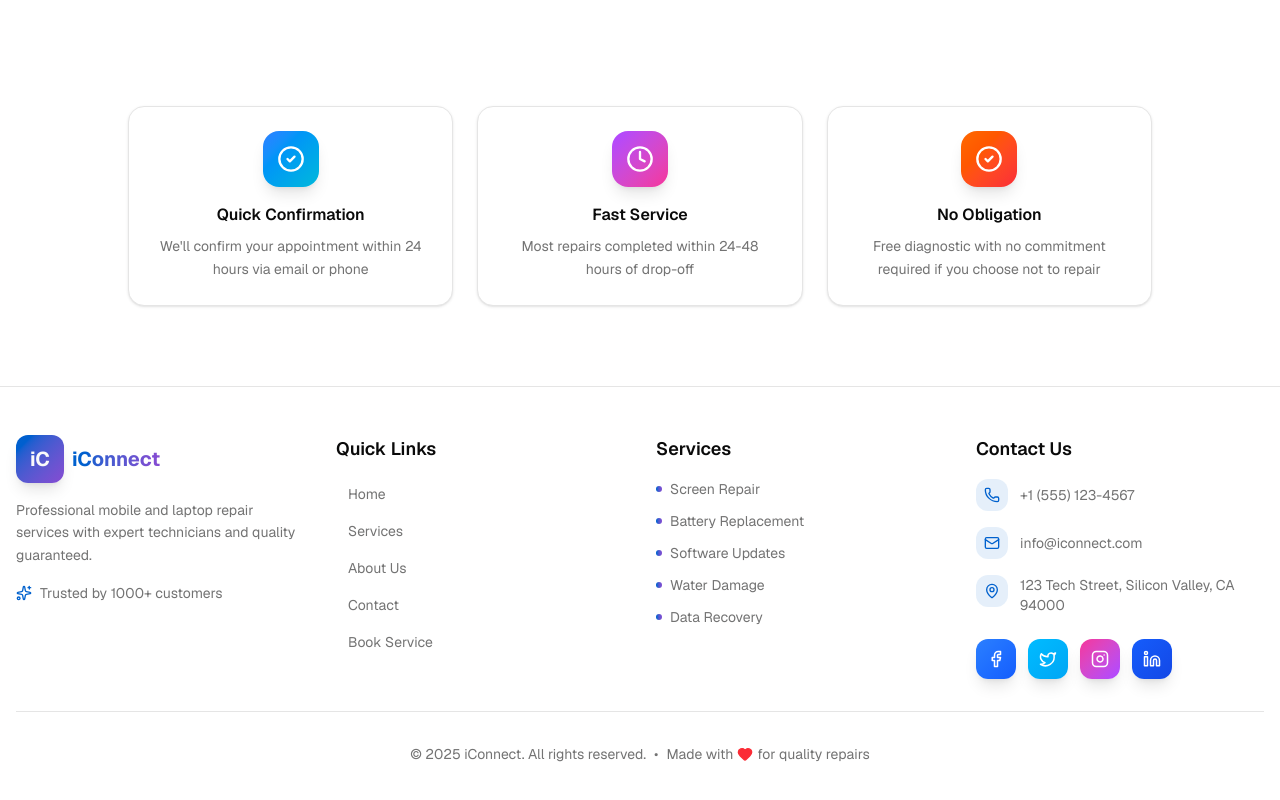
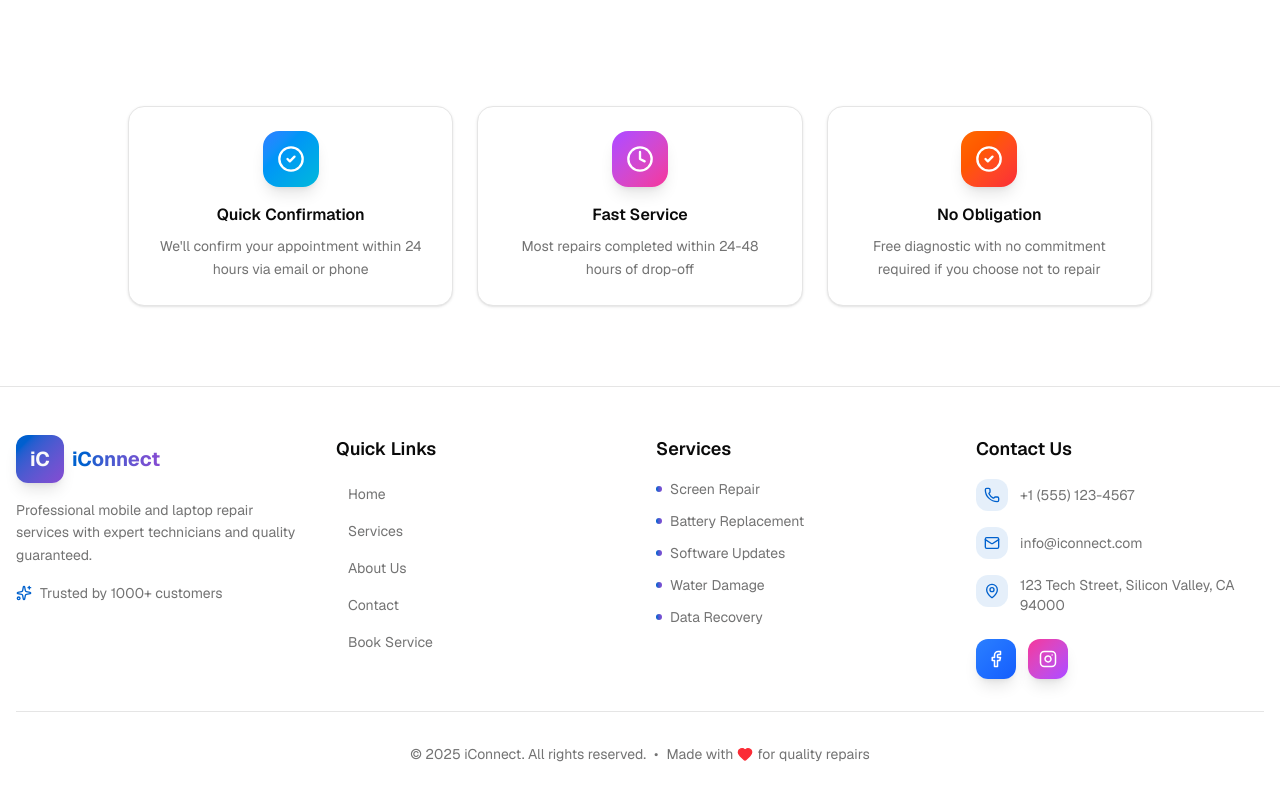
Before and after one commit to Arshad-Rahim/IConnect, a React (Vite) app: page /booking in a window 1280 px wide. Shown: the part 1688-2488 px from the top of the page. Built offline with nearby package versions, Linux system fonts and the light colour scheme; the HTML template or start-up script is replaced by a standard one.

Commit message:
updated the link of the socila media

```diff
--- a/src/components/Footer.tsx
+++ b/src/components/Footer.tsx
@@ -93,9 +93,9 @@ export function Footer() {
             <div className="flex gap-3 mt-6">
               {[
                 { icon: Facebook, href: "https://www.facebook.com/share/1Au9SkhciW/?mibextid=wwXIfr", gradient: "from-blue-500 to-blue-600" },
-                { icon: Twitter, href: "#", gradient: "from-sky-400 to-sky-500" },
+                // { icon: Twitter, href: "#", gradient: "from-sky-400 to-sky-500" },
                 { icon: Instagram, href: "https://www.instagram.com/iconnect_cochin_?igsh=bWZzZGdjbGhyZg==", gradient: "from-pink-500 to-purple-500" },
-                { icon: Linkedin, href: "#", gradient: "from-blue-600 to-blue-700" },
+                // { icon: Linkedin, href: "#", gradient: "from-blue-600 to-blue-700" },
               ].map((social, idx) => (
 
                <a   key={idx}
```
